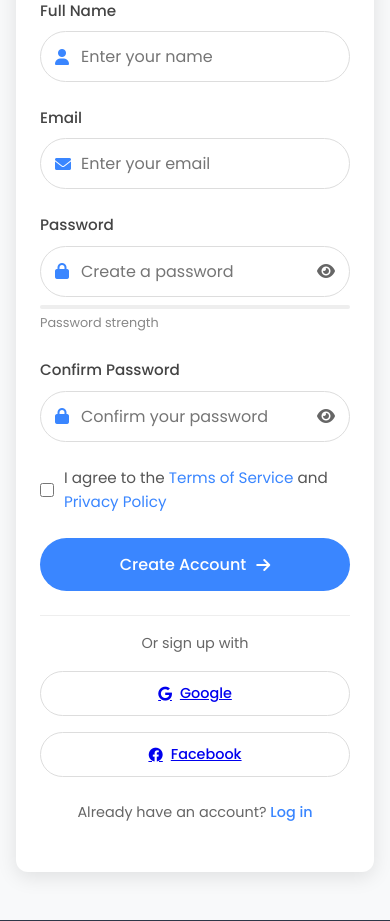
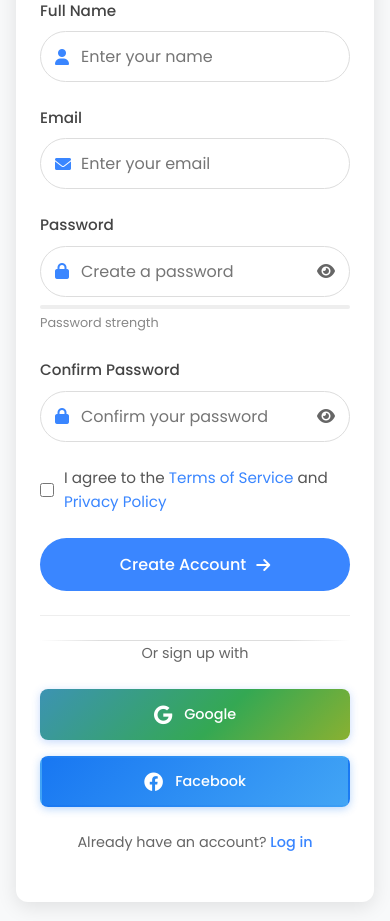
Before and after one commit to qjadechavez/Todo-List, a Node server app: page /signup in a window 390 px wide. Shown: the part 260-1181 px from the top of the page. Run offline with Node 20, Linux system fonts and the light colour scheme; some libraries are stand-ins or nearby versions.

Commit message:
feat: enhance social button styles and responsiveness

```diff
--- a/public/styles/auth.css
+++ b/public/styles/auth.css
@@ -170,52 +170,194 @@
 .social-auth {
 	text-align: center;
 	margin-bottom: 1.5rem;
-	padding-top: 1rem;
+	padding-top: 1.5rem;
 	border-top: 1px solid #eee;
+	position: relative;
 }
 
 .social-auth p {
 	color: #666;
-	margin-bottom: 1rem;
+	margin-bottom: 1.5rem;
 	font-size: 0.9rem;
 	position: relative;
+	background: white;
+	padding: 0 1rem;
+	display: inline-block;
+}
+
+.social-auth::before {
+	content: "";
+	position: absolute;
+	top: 1.5rem;
+	left: 0;
+	right: 0;
+	height: 1px;
+	background: linear-gradient(
+		to right,
+		transparent,
+		#ddd 20%,
+		#ddd 80%,
+		transparent
+	);
 }
 
 .social-buttons {
 	display: flex;
 	gap: 1rem;
+	flex-direction: column;
 }
 
 .social-btn {
-	flex: 1;
-	padding: 10px;
-	border-radius: 50px;
-	border: 1px solid #ddd;
-	background-color: white;
-	font-size: 0.9rem;
+	width: 100%;
+	padding: 14px 20px;
+	border-radius: 8px;
+	border: 2px solid transparent;
+	font-size: 0.95rem;
 	font-weight: 500;
 	cursor: pointer;
-	transition: all 0.3s;
+	transition: all 0.3s cubic-bezier(0.4, 0, 0.2, 1);
 	display: flex;
 	align-items: center;
 	justify-content: center;
-	gap: 8px;
+	gap: 12px;
 	font-family: "Poppins", sans-serif;
+	text-decoration: none;
+	position: relative;
+	overflow: hidden;
 }
 
-.social-btn:hover {
-	transform: translateY(-2px);
-	box-shadow: 0 4px 8px rgba(0, 0, 0, 0.1);
+.social-btn::before {
+	content: "";
+	position: absolute;
+	top: 0;
+	left: -100%;
+	width: 100%;
+	height: 100%;
+	background: linear-gradient(
+		90deg,
+		transparent,
+		rgba(255, 255, 255, 0.2),
+		transparent
+	);
+	transition: left 0.5s;
+}
+
+.social-btn:hover::before {
+	left: 100%;
+}
+
+.social-btn i {
+	font-size: 1.2rem;
+	transition: transform 0.3s;
+}
+
+.social-btn:hover i {
+	transform: scale(1.1);
+}
+
+/* Google Button */
+.social-btn.google {
+	background: linear-gradient(
+		135deg,
+		#4285f4 0%,
+		#34a853 25%,
+		#fbbc05 50%,
+		#ea4335 75%,
+		#4285f4 100%
+	);
+	background-size: 400% 400%;
+	color: white;
+	box-shadow: 0 2px 8px rgba(66, 133, 244, 0.3);
+	animation: googleGradient 8s ease infinite;
+}
+
+@keyframes googleGradient {
+	0% {
+		background-position: 0% 50%;
+	}
+	50% {
+		background-position: 100% 50%;
+	}
+	100% {
+		background-position: 0% 50%;
+	}
 }
 
 .social-btn.google:hover {
-	border-color: #db4437;
-	color: #db4437;
+	transform: translateY(-2px);
+	box-shadow: 0 4px 15px rgba(66, 133, 244, 0.4);
+}
+
+.social-btn.google:active {
+	transform: translateY(0);
+}
+
+/* Facebook Button */
+.social-btn.facebook {
+	background: linear-gradient(135deg, #1877f2, #42a5f5);
+	color: white;
+	box-shadow: 0 2px 8px rgba(24, 119, 242, 0.3);
 }
 
 .social-btn.facebook:hover {
-	border-color: #4267b2;
-	color: #4267b2;
+	background: linear-gradient(135deg, #166fe5, #1976d2);
+	transform: translateY(-2px);
+	box-shadow: 0 4px 15px rgba(24, 119, 242, 0.4);
+}
+
+.social-btn.facebook:active {
+	transform: translateY(0);
+}
+
+/* Alternative design with icons on the left */
+.social-btn-alt {
+	justify-content: flex-start;
+	padding-left: 50px;
+	position: relative;
+}
+
+.social-btn-alt i {
+	position: absolute;
+	left: 18px;
+	top: 50%;
+	transform: translateY(-50%);
+}
+
+/* Responsive improvements */
+@media (min-width: 480px) {
+	.social-buttons {
+		flex-direction: row;
+	}
+
+	.social-btn {
+		flex: 1;
+	}
+}
+
+@media (max-width: 479px) {
+	.social-btn {
+		font-size: 0.9rem;
+		padding: 12px 16px;
+	}
+}
+
+/* Loading state for social buttons */
+.social-btn.loading {
+	pointer-events: none;
+	opacity: 0.7;
+}
+
+.social-btn.loading i {
+	animation: spin 1s linear infinite;
+}
+
+@keyframes spin {
+	from {
+		transform: rotate(0deg);
+	}
+	to {
+		transform: rotate(360deg);
+	}
 }
 
 /* Auth footer */
```
